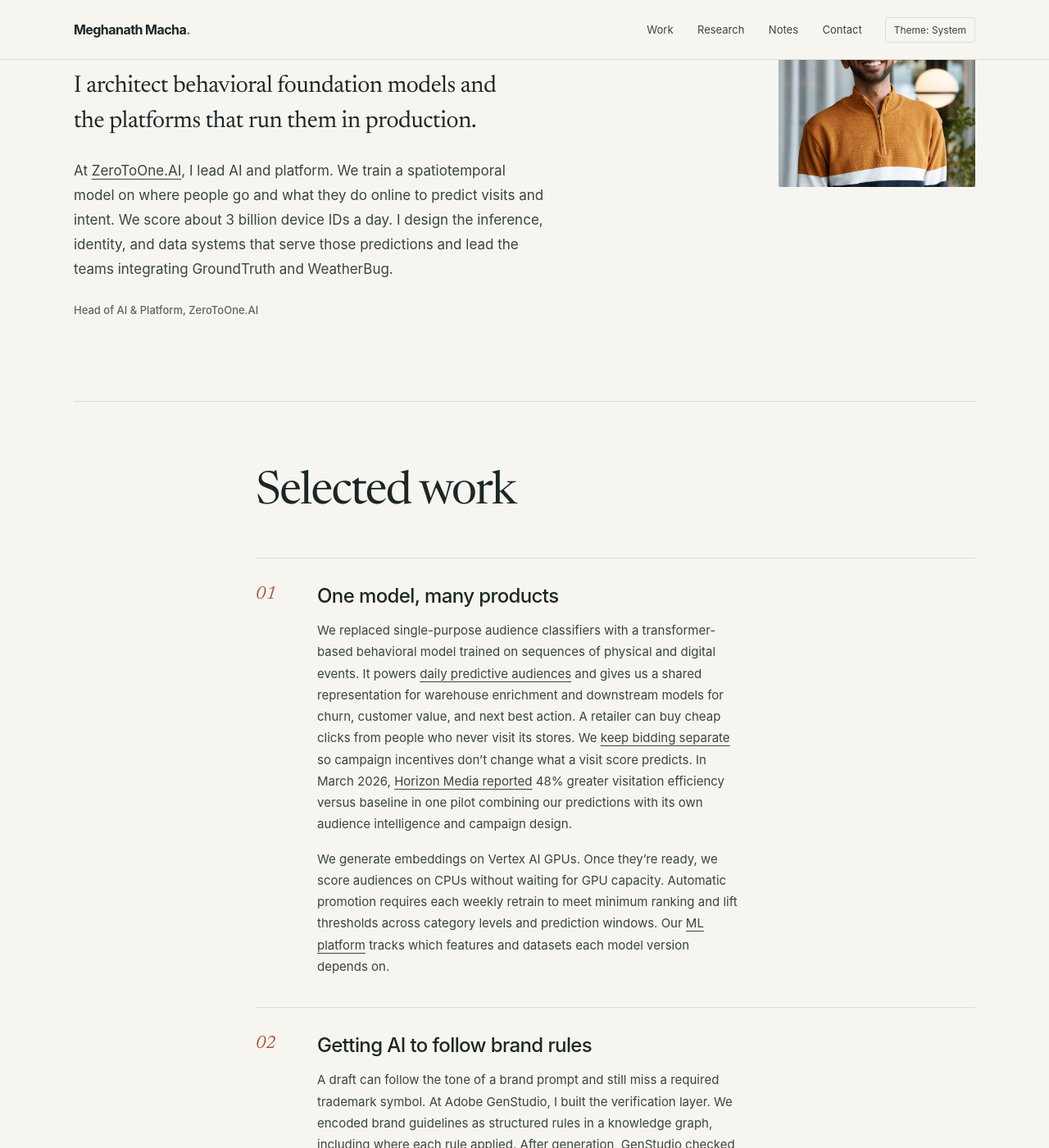
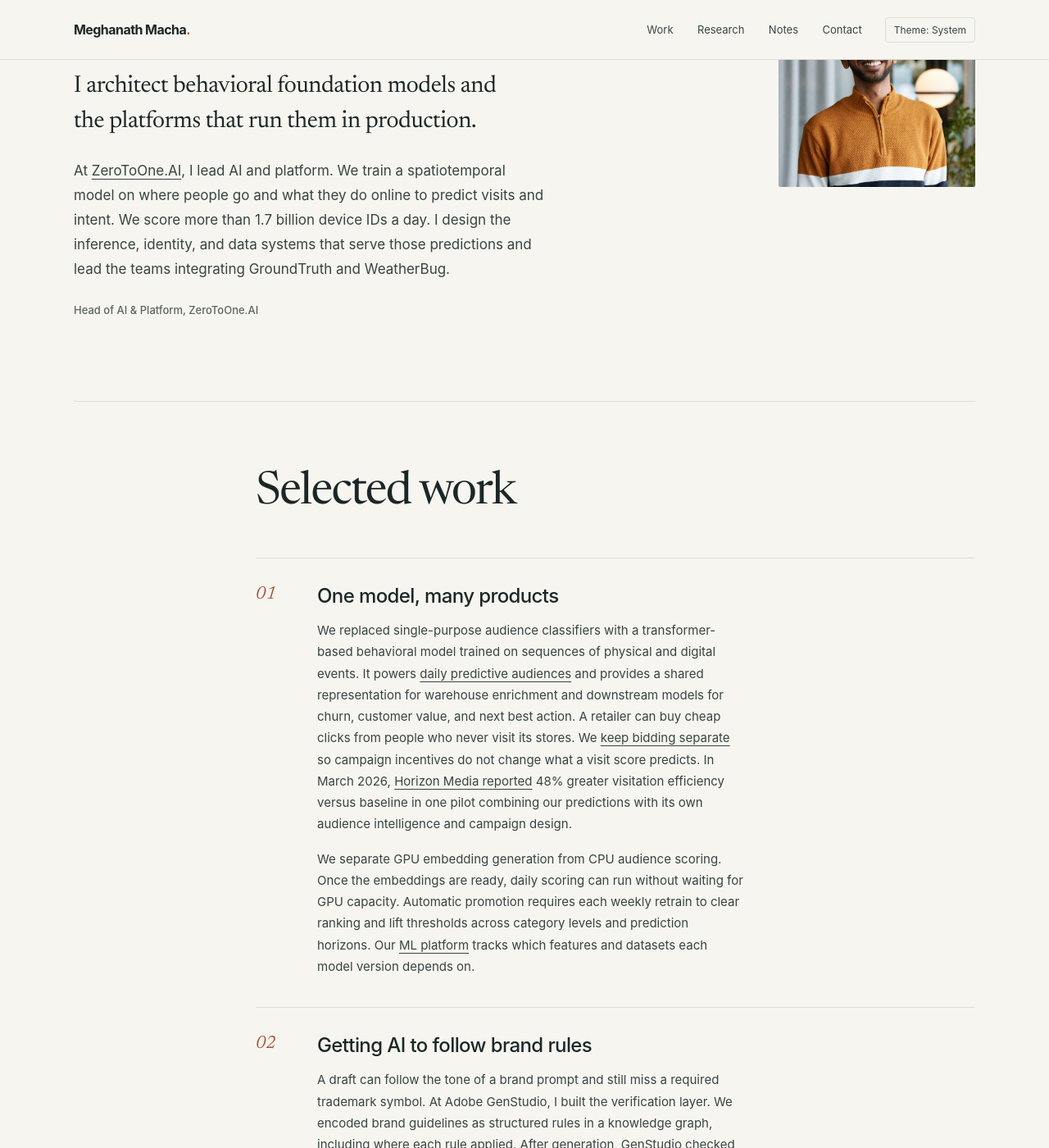
Before and after one commit to mmacha/mmacha.github.io, a Jekyll site: the page built from index.html, in a window 1280 px wide and 1400 px high, scrolled down 203 px. Shown: the whole window at 82% size. Built offline with Jekyll 4.4.1, drawn with Linux system fonts in a browser that asks for light colours; some of the changed text lies outside the part shown.

Commit message:
Use public platform figures and disclose site maintenance

```diff
--- a/_layouts/default.html
+++ b/_layouts/default.html
@@ -183,6 +183,7 @@
   <div class="wrap">
     <span>&copy; {{ 'now' | date: '%Y' }} Meghanath Macha.</span>
     <span>Personal notes and opinions, not my employer's.</span>
+    <span class="maintenance-note">Site maintenance is automated by a personal agent that flags stale content and opens PRs. I write the notes and approve every change.</span>
   </div>
 </footer>
 <script>
--- a/css/site.css
+++ b/css/site.css
@@ -178,6 +178,7 @@ h3 { font-size: 24px; line-height: 1.3; letter-spacing: -.025em; font-weight: 55
 .site-footer { padding: 24px 0 32px; border-top: 1px solid var(--hairline); }
 .site-footer .wrap { display: flex; flex-wrap: wrap; justify-content: space-between; gap: 8px 24px; font-size: 12px; line-height: 1.5; color: var(--muted); }
 .site-footer a { color: var(--muted); }
+.site-footer .maintenance-note { flex-basis: 100%; }
 .site-footer a:hover { color: var(--accent); }
 
 /* ---------- Notes pages ---------- */
--- a/index.html
+++ b/index.html
@@ -11,7 +11,7 @@ og_type: profile
         <h1 id="hero-title">Meghanath Macha</h1>
         <div class="hero-copy">
           <p class="hero-lead">I architect behavioral foundation models and the platforms that run them in production.</p>
-          <p class="hero-second">At <a href="https://www.zerotoone.ai/" target="_blank" rel="noopener noreferrer">ZeroToOne.AI</a>, I lead AI and platform. We train a spatiotemporal model on where people go and what they do online to predict visits and intent. We score about 3 billion device IDs a day. I design the inference, identity, and data systems that serve those predictions and lead the teams integrating GroundTruth and WeatherBug.</p>
+          <p class="hero-second">At <a href="https://www.zerotoone.ai/" target="_blank" rel="noopener noreferrer">ZeroToOne.AI</a>, I lead AI and platform. We train a spatiotemporal model on where people go and what they do online to predict visits and intent. We score more than 1.7 billion device IDs a day. I design the inference, identity, and data systems that serve those predictions and lead the teams integrating GroundTruth and WeatherBug.</p>
         </div>
         <p class="role">Head of AI &amp; Platform, ZeroToOne.AI</p>
       </div>
@@ -24,8 +24,8 @@ og_type: profile
     <div class="work-list">
       <article class="work-item"><div class="work-number">01</div><div>
         <h3>One model, many products</h3>
-        <p>We replaced single-purpose audience classifiers with a transformer-based behavioral model trained on sequences of physical and digital events. It powers <a href="https://www.groundtruth.com/article/zerotoone-ai-dynamic-intent-prediction/" target="_blank" rel="noopener noreferrer">daily predictive audiences</a> and gives us a shared representation for warehouse enrichment and downstream models for churn, customer value, and next best action. A retailer can buy cheap clicks from people who never visit its stores. We <a href="/notes/2026/10/19/a-model-is-not-a-bidder/">keep bidding separate</a> so campaign incentives don’t change what a visit score predicts. In March 2026, <a href="https://martech-pulse.com/text-interviews/horizon-media-evp-head-of-platform-partnerships-john-koenigsbergs-exclusive-interview-with-martech-pulse-on-predictive-ai/" target="_blank" rel="noopener noreferrer">Horizon Media reported</a> 48% greater visitation efficiency versus baseline in one pilot combining our predictions with its own audience intelligence and campaign design.</p>
-        <p>We generate embeddings on Vertex AI GPUs. Once they’re ready, we score audiences on CPUs without waiting for GPU capacity. Automatic promotion requires each weekly retrain to meet minimum ranking and lift thresholds across category levels and prediction windows. Our <a href="https://blog.platform.zerotoone.ai/blog/what-we-learned-building-our-ml-platform/" target="_blank" rel="noopener noreferrer">ML platform</a> tracks which features and datasets each model version depends on.</p>
+        <p>We replaced single-purpose audience classifiers with a transformer-based behavioral model trained on sequences of physical and digital events. It powers <a href="https://www.groundtruth.com/article/zerotoone-ai-dynamic-intent-prediction/" target="_blank" rel="noopener noreferrer">daily predictive audiences</a> and provides a shared representation for warehouse enrichment and downstream models for churn, customer value, and next best action. A retailer can buy cheap clicks from people who never visit its stores. We <a href="/notes/2026/10/19/a-model-is-not-a-bidder/">keep bidding separate</a> so campaign incentives do not change what a visit score predicts. In March 2026, <a href="https://martech-pulse.com/text-interviews/horizon-media-evp-head-of-platform-partnerships-john-koenigsbergs-exclusive-interview-with-martech-pulse-on-predictive-ai/" target="_blank" rel="noopener noreferrer">Horizon Media reported</a> 48% greater visitation efficiency versus baseline in one pilot combining our predictions with its own audience intelligence and campaign design.</p>
+        <p>We separate GPU embedding generation from CPU audience scoring. Once the embeddings are ready, daily scoring can run without waiting for GPU capacity. Automatic promotion requires each weekly retrain to clear ranking and lift thresholds across category levels and prediction horizons. Our <a href="https://blog.platform.zerotoone.ai/blog/what-we-learned-building-our-ml-platform/" target="_blank" rel="noopener noreferrer">ML platform</a> tracks which features and datasets each model version depends on.</p>
       </div></article>
       <article class="work-item"><div class="work-number">02</div><div>
         <h3>Getting AI to follow brand rules</h3>
@@ -33,11 +33,11 @@ og_type: profile
       </div></article>
       <article class="work-item"><div class="work-number">03</div><div>
         <h3>Audiences you can describe and check</h3>
-        <p>Custom audience requests used to sit with engineers for about two weeks. I built Audience Builder so a planner could describe who they wanted to reach and have the agent compile the brief into a typed filter specification over our model’s predictions. An answer can sound reasonable while dropping a constraint like a seven-day prediction window. Planners can inspect and correct the filters before activation and reuse the definition. We validate category codes and prediction windows, then use a hash to verify that the saved filters match the ones we sized. In GroundTruth Ads Manager, custom audiences are available within 24 hours.</p>
+        <p>Custom audience requests used to sit with engineers for about two weeks. I built Audience Builder so a planner could describe who they wanted to reach and have the agent compile the brief into a typed filter specification over our model’s predictions. An answer can sound reasonable while dropping a constraint like a time window or geography. Planners can inspect and correct the filters before activation and reuse the definition. We validate the category codes and time windows in the compiled filters, then hash the definition to verify that the saved filters match the ones we sized. In GroundTruth Ads Manager, custom audiences are available within 24 hours.</p>
       </div></article>
       <article class="work-item"><div class="work-number">04</div><div>
         <h3>Deciding what to buy and what to build</h3>
-        <p>Ahead of ZeroToOne.AI’s acquisition of <a href="https://www.prnewswire.com/news-releases/zerotooneai-acquires-groundtruth-to-deploy-at-scale-an-ai-driven-predictive-intelligence-platform-for-enterprise-decision-systems-302724815.html" target="_blank" rel="noopener noreferrer">GroundTruth and WeatherBug</a>, I led technical diligence on platform capabilities, the cost of rebuilding them, and overlap in data and identity systems. I now lead the integration across two live ad platforms. We’re reconciling overlapping device identifiers across data sources. We moved legacy custom audiences to Audience Builder, consolidated GroundTruth’s direct audience delivery, and retired redundant compute pipelines while preserving audience IDs for live campaigns. In <a href="https://help.groundtruth.com/hc/en-us/articles/51864249180307-Predictive-AI-Audiences-from-ZeroToOne-AI" target="_blank" rel="noopener noreferrer">GroundTruth Ads Manager</a>, we grew the predictive catalog from about 60 to more than 1,500 segments. Advertisers can compare them with standard visitation audiences in the same campaign workflow.</p>
+        <p>Ahead of ZeroToOne.AI’s acquisition of <a href="https://www.prnewswire.com/news-releases/zerotooneai-acquires-groundtruth-to-deploy-at-scale-an-ai-driven-predictive-intelligence-platform-for-enterprise-decision-systems-302724815.html" target="_blank" rel="noopener noreferrer">GroundTruth and WeatherBug</a>, I led technical diligence on platform capabilities, the cost of rebuilding them, and overlap in data and identity systems. I now lead the integration across two live ad platforms. We moved legacy custom audiences to Audience Builder, consolidated GroundTruth’s direct audience delivery, and retired redundant compute pipelines while preserving audience IDs for live campaigns. We are also reconciling overlapping device identifiers across data sources. In <a href="https://help.groundtruth.com/hc/en-us/articles/51864249180307-Predictive-AI-Audiences-from-ZeroToOne-AI" target="_blank" rel="noopener noreferrer">GroundTruth Ads Manager</a>, we expanded the predictive catalog <a href="https://www.groundtruth.com/insight/dynamic-intent-prediction-just-got-bigger-way-bigger/" target="_blank" rel="noopener noreferrer">from 40 audiences at launch to more than 1,500</a>. Advertisers can compare those segments with standard visitation audiences in the same campaign workflow.</p>
       </div></article>
     </div>
   </section>
@@ -66,8 +66,8 @@ og_type: profile
   <section id="about" class="section wrap" aria-labelledby="about-title">
     <div class="section-head"><div></div><div><h2 id="about-title">About</h2></div></div>
     <div class="two-col"><div></div><div class="bio-content">
-      <p>I’ve taken models from research into production at the Carnegie Mellon spin-out that became ZeroToOne.AI, as a founding engineer on Adobe GenStudio, and again after returning to ZeroToOne.AI to build the Large Behavioral Model. I have a PhD in Information Systems from Carnegie Mellon, where I worked on privacy-preserving models of location data. My current research asks how much a model trained on sparse location histories can tell us about a future visit beyond what the most recent visit already tells us. I’ve published in ISR, KDD, DMKD, and Management Science.</p>
-      <p>I design systems so people can inspect what they’re about to use. That means keeping audience filters readable, checking brand rules separately from generation, and keeping the meaning of an intent score consistent across products.</p>
+      <p>I have taken models from research into production at the Carnegie Mellon spin-out that became ZeroToOne.AI, as a founding engineer on Adobe GenStudio, and again after returning to ZeroToOne.AI to build the Large Behavioral Model. I have a PhD in Information Systems from Carnegie Mellon, where I worked on privacy-preserving models of location data. My current research asks how much a model trained on sparse location histories can tell us about a future visit beyond what the most recent visit already tells us. I have published in ISR, KDD, DMKD, and Management Science.</p>
+      <p>I design systems so people can inspect what they are about to use. That means keeping audience filters readable, checking brand rules separately from generation, and keeping the meaning of an intent score consistent across products.</p>
     </div></div>
   </section>
 
@@ -90,7 +90,7 @@ og_type: profile
   <section id="research" class="section wrap" aria-labelledby="research-title">
     <div class="section-head"><div></div><div><h2 id="research-title">Research</h2></div></div>
     <div class="two-col"><div></div><div>
-      <div class="research-meta"><span>10 granted patents, 15+ filed</span><span>Information Systems Research · KDD · DMKD · Management Science</span></div>
+      <div class="research-meta"><span>10 granted patents, 15+ filed&nbsp;·</span> <span>Information Systems Research · KDD · DMKD · Management Science</span></div>
       <div class="pub"><b><a href="https://doi.org/10.1007/s10618-018-0585-7" target="_blank" rel="noopener noreferrer">Explaining anomalies in groups with characterizing subspace rules</a></b><span>DMKD · 2018</span></div>
       <div class="pub"><b><a href="https://doi.org/10.1287/isre.2023.1227" target="_blank" rel="noopener noreferrer">Personalized privacy preservation in consumer mobile trajectories</a></b><span>ISR · 2023</span></div>
       <div class="pub"><b><a href="https://doi.org/10.1287/mnsc.2022.00017" target="_blank" rel="noopener noreferrer">Privacy choice during crisis</a></b><span>Management Science · 2026</span></div>
```
Also changed, not shown: llms.txt (+5 -4 lines), README.md.
